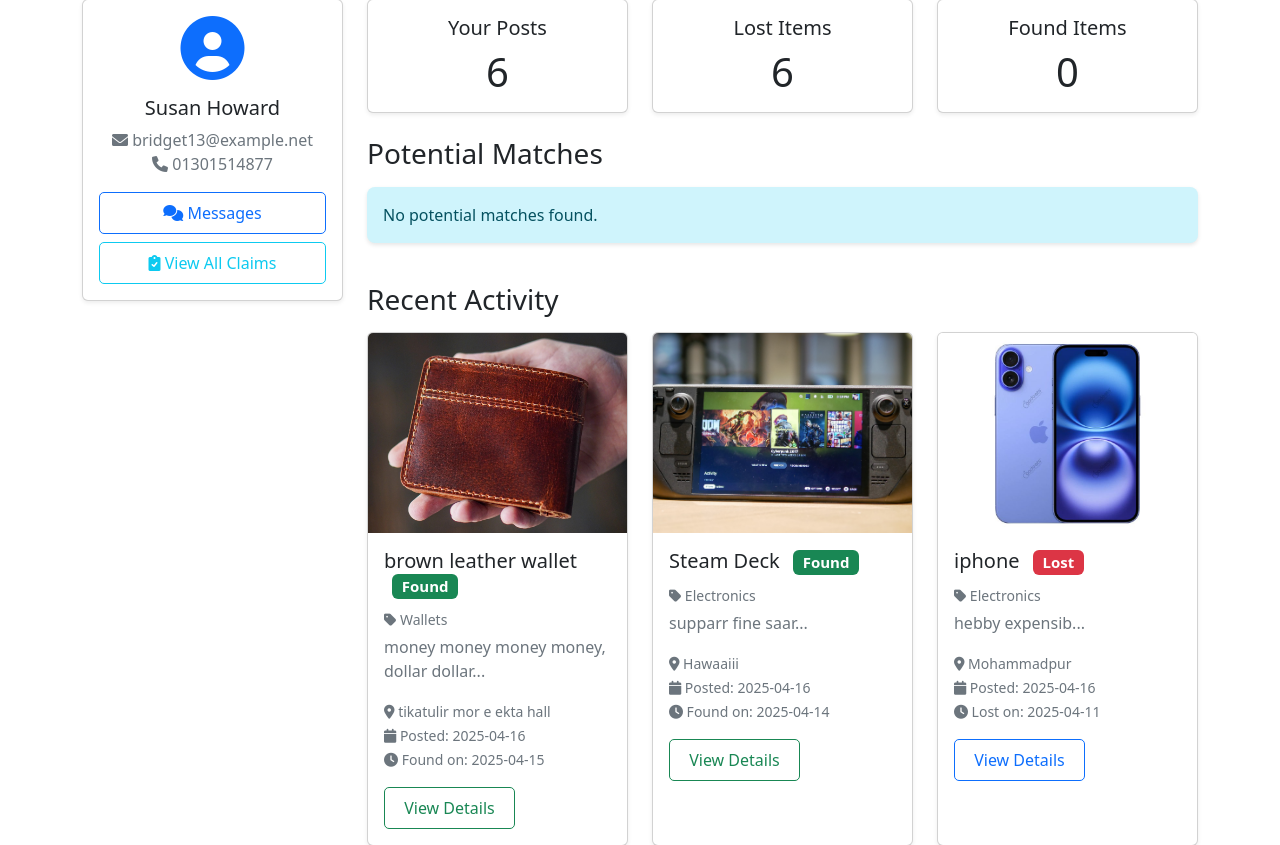
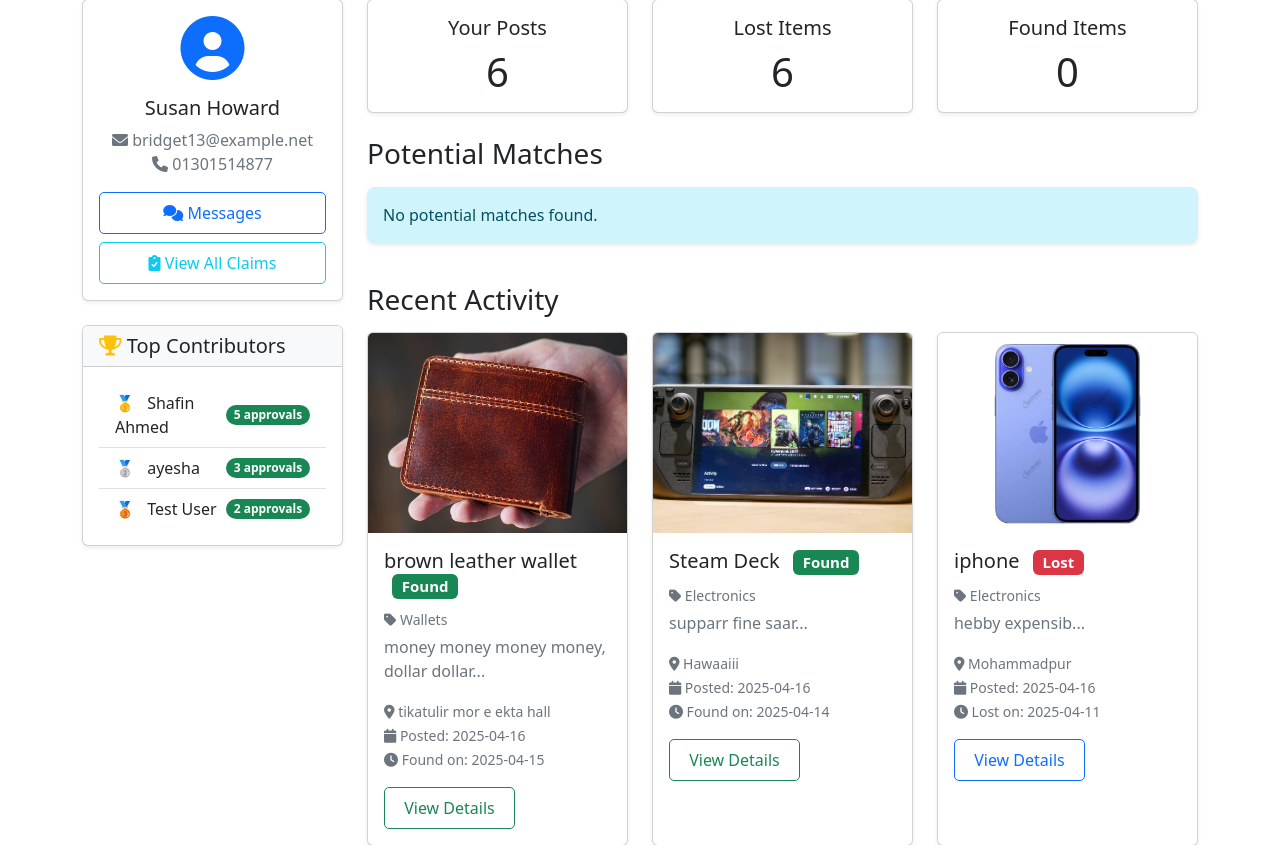
Before and after one commit to rfuadur/Lost-FoundTracking-Project, a Flask app: page /dashboard/dashboard in a window 1280 px wide. Shown: the part 129-974 px from the top of the page. Run offline with Flask 3, Linux system fonts and the light colour scheme; a user stored in the database is signed in.

Commit message:
feat: top contributor recognition system
- Added get_top_contributors method to UserRepository
- Filtered users with positive contributions
- Ordered by contribution count in descending order
- Limited results to top 5 contributors

```diff
--- a/app/controllers/dashboard.py
+++ b/app/controllers/dashboard.py
@@ -22,7 +22,7 @@ def dashboard():
     stats = post_service.get_user_stats(session['user_id'])
     recent_activities = dashboard_service.get_recent_activities()
     pending_claims_count = notification_service.get_pending_claims_count(session['user_id'])
-
+    top_contributors = dashboard_service.get_top_contributors()
     return render_template(
         "dashboard.html",
         user=current_user,
@@ -31,6 +31,7 @@ def dashboard():
         found_items_count=stats["found_items"],
         recent_activities=recent_activities,
         pending_claims_count=pending_claims_count,
+        top_contributors=top_contributors,
     )
 
 
--- a/app/models/user.py
+++ b/app/models/user.py
@@ -9,6 +9,7 @@ class User(db.Model):
     is_admin = db.Column(db.Boolean, default=False)
     is_banned = db.Column(db.Boolean, default=False)
     contact_info = db.Column(db.String(200))
+    contribution = db.Column(db.Integer, default=0)
     posts = db.relationship("Post", backref="user", lazy=True)
     reported_by = db.relationship(
         "UserReport",
--- a/app/repositories/user_repository.py
+++ b/app/repositories/user_repository.py
@@ -27,3 +27,9 @@ class UserRepository:
     def update(user):
         db.session.commit()
         return user
+
+    def get_top_contributors(self, limit):
+        return db.session.query(User)\
+        .filter(User.contribution > 0)\
+        .order_by(User.contribution.desc())\
+        .limit(5).all()
--- a/app/services/dashboard_service.py
+++ b/app/services/dashboard_service.py
@@ -17,3 +17,5 @@ class DashboardService:
 
     def get_recent_activities(self, limit=6):
         return self.post_repository.get_recent(limit)
+    def get_top_contributors(self, limit=5):
+        return self.user_repository.get_top_contributors(limit)
--- a/templates/dashboard.html
+++ b/templates/dashboard.html
@@ -29,6 +29,34 @@
                         <span class="badge bg-danger ms-1">{{ pending_claims_count }}</span>
                         {% endif %}
                     </a>
+                </div>
+            </div>
+            <div class="card shadow-sm mb-4">
+                <div class="card-header bg-light">
+                    <h5 class="mb-0"><i class="fas fa-trophy text-warning"></i> Top Contributors</h5>
+                </div>
+                <div class="card-body">
+                    <div class="list-group list-group-flush">
+                        {% for contributor in top_contributors %}
+                        <div class="list-group-item d-flex justify-content-between align-items-center">
+                            <div>
+                                <span class="me-2">
+                                    {% if loop.index == 1 %}
+                                        🥇
+                                    {% elif loop.index == 2 %}
+                                        🥈
+                                    {% elif loop.index == 3 %}
+                                        🥉
+                                    {% else %}
+                                        {{ loop.index }}.
+                                    {% endif %}
+                                </span>
+                                {{ contributor.name }}
+                            </div>
+                            <span class="badge bg-success rounded-pill">{{ contributor.contribution }} approvals</span>
+                        </div>
+                        {% endfor %}
+                    </div>
                 </div>
             </div>
         </div>
```
Also changed, not shown: migrations/versions/366337292924_added_contributor_attribute_to_user_.py (added, +32 -0 lines), chroma_db/chroma.sqlite3, instance/lostandfound.db, 1 other file.
